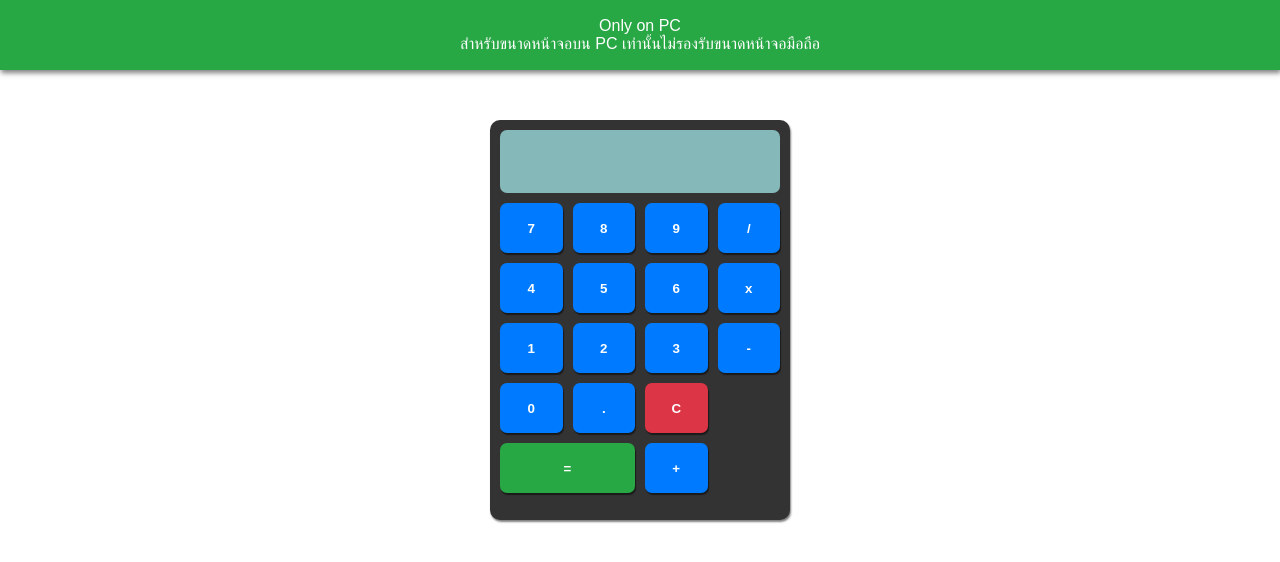
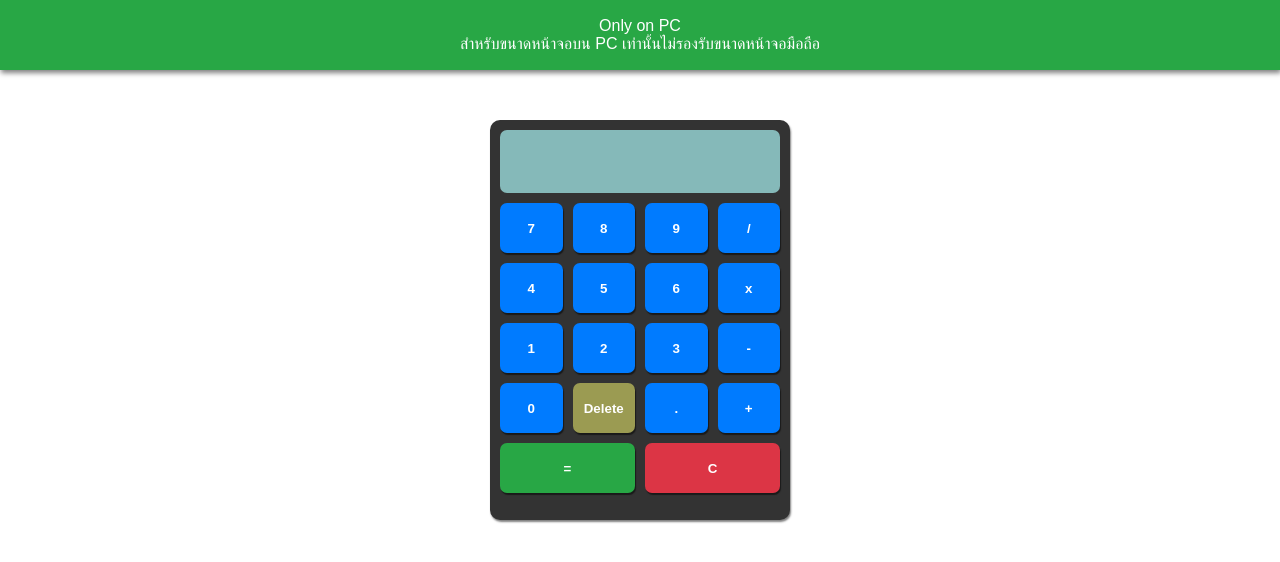
Before and after one commit to Chinnawat797/Simple-calculator, a plain HTML site: page index.html in a window 1280 px wide. Drawn offline with Linux system fonts and the light colour scheme.

Commit message:
add deleteNumber

```diff
--- a/index.html
+++ b/index.html
@@ -27,10 +27,11 @@
             <button class="button" onclick="appendNumber('3')">3</button>
             <button class="button" onclick="appendOperator('-')">-</button>
             <button class="button" onclick="appendNumber('0')">0</button>
+            <button class="button delete" onclick="deleteLastChar() ">Delete</button>
             <button class="button" onclick="appendOperator('.')">.</button>
+            <button class="button" onclick="appendOperator('+')">+</button>
+            <button class="button equal" onclick="calculate()">=</button>
             <button class="button clear" onclick="clearDisplay()">C</button>
-            <button class="button equal" onclick="calculate()">=</button>
-            <button class="button" onclick="appendOperator('+')">+</button>
         </div>
     </div>
 
--- a/script.js
+++ b/script.js
@@ -3,6 +3,10 @@ const display = document.getElementById('display');
 // ฟังชั่นสำหรับการส่งค่าตัวเลขไปยังหน้าจอแสดงผล
 function appendNumber(number){
     display.value += number;
+}
+// ฟังชั่นสำหรับลบข้อมูล
+function deleteLastChar() {
+    display.value = display.value.slice(0, -1);
 }
 
 // ฟังชั่นสำหรับการส่งค่าเครื่องหมายไปยังหน้าจอแสดงผล
--- a/syle.css
+++ b/syle.css
@@ -60,8 +60,13 @@
     background-color: #28a745;
 }
 
+.delete{
+    background-color: rgb(155, 155, 82);
+}
+
 .button.clear{
     background-color: #dc3545;
+    grid-column: span 2;
 }
 
 .button:active{
```
